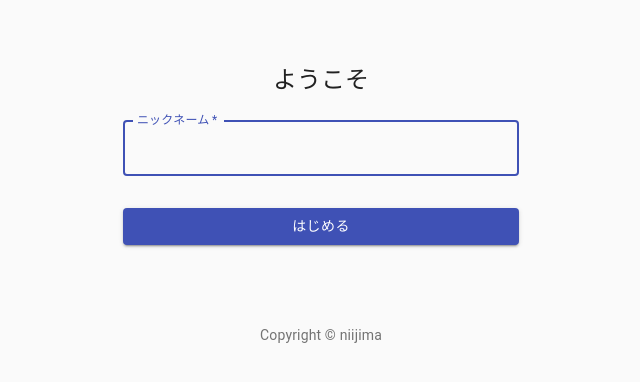
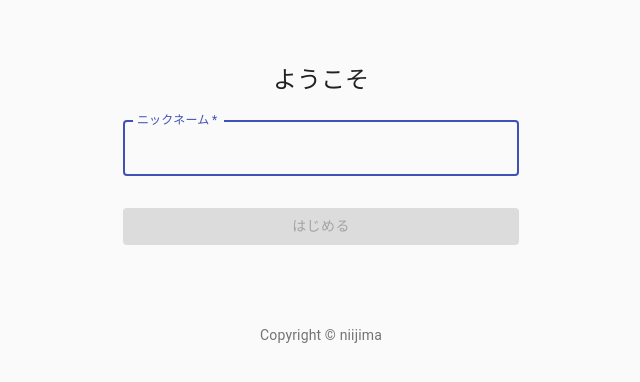
Before and after one commit to niizima1203/idobatakaigi, a React (Create React App) app: page / in a window 1280 px wide. Shown: the top 382 px of the page, without its empty margins (319-959 px from the left). Built offline with nearby package versions, Linux system fonts and the light colour scheme.

Commit message:
setname clicking

```diff
--- a/src/components/App.js
+++ b/src/components/App.js
@@ -1,6 +1,8 @@
-import React from 'react';
+import React, { useState } from 'react';
 import SignIn from './SignIn'
 
 export default () => {
-  return <SignIn />;
+  const [name, setName] = useState('');
+  console.log({name})
+  return <SignIn setName = {setName} />;
 };
--- a/src/components/SignIn.jsx
+++ b/src/components/SignIn.jsx
@@ -1,4 +1,4 @@
-import React from 'react';
+import React, { useEffect, useState } from 'react';
 import Button from '@material-ui/core/Button';
 import CssBaseline from '@material-ui/core/CssBaseline';
 import TextField from '@material-ui/core/TextField';
@@ -39,8 +39,15 @@ const useStyles = makeStyles((theme) => ({
   },
 }));
 
-export default function SignIn() {
+export default function SignIn({ setName }) {
   const classes = useStyles();
+  const [disabled, setDisabled] = useState(true)
+  const [string,setString] = useState('')
+
+  useEffect(() => {
+      const disabled = string === ''
+      setDisabled(disabled)
+  }, [string])
 
   return (
     <Container component="main" maxWidth="xs">
@@ -59,6 +66,9 @@ export default function SignIn() {
             label="ニックネーム"
             name="name"
             autoFocus
+            onChange={(e)=>
+                setString(e.target.value)
+            }
           />
           <Button
             type="submit"
@@ -66,6 +76,7 @@ export default function SignIn() {
             variant="contained"
             color="primary"
             className={classes.submit}
+            disabled={disabled}
           >
             はじめる
           </Button>
```
